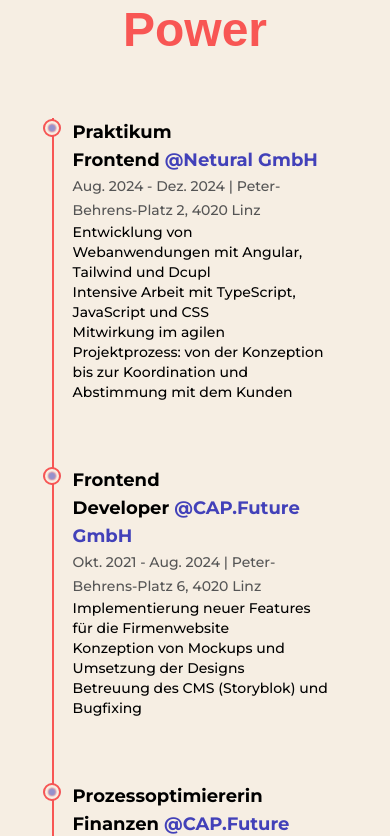
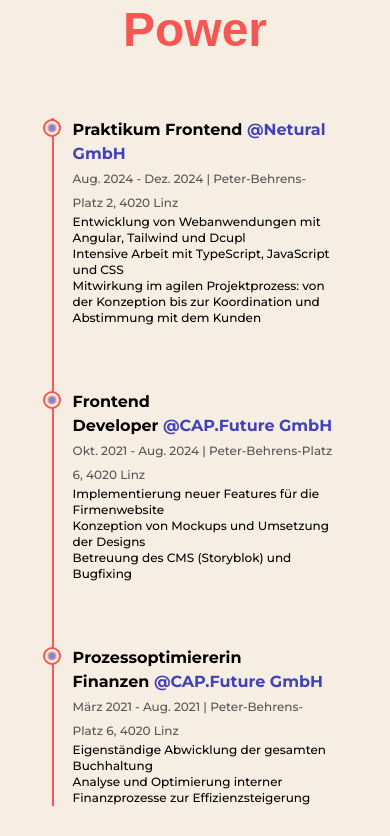
Before and after one commit to Ines2108/portfolio_new, a Next.js app: page /about in a window 390 px wide. Shown: the part 2489-3325 px from the top of the page. Built offline with nearby package versions, Linux system fonts and the light colour scheme; a web font is replaced by a local one.

Commit message:
Make about more responsive

```diff
--- a/src/components/Education.js
+++ b/src/components/Education.js
@@ -14,7 +14,7 @@
         initial={{ y: 50 }}
         whileInView={{ y: 0 }}
         transition={{ duration: 0.5, type: "spring" }}>
-        <h3 className="capitalize font-bold text-lg sm:text-xl md:text-2xl">
+        <h3 className="capitalize font-bold text-base sm:text-xl md:text-2xl">
           {education} &nbsp;
           <a
             href={schoolLink}
@@ -23,11 +23,11 @@
             @{school}
           </a>
         </h3>
-        <span className="capitalize font-medium text-dark/75 text-sm md:text-base">
+        <span className="capitalize font-medium text-dark/75 text-xs md:text-base">
           {time} | {address}
         </span>
         <p
-          className="font-medium w-full text-sm md:text-base"
+          className="font-medium w-full text-xs md:text-base"
           dangerouslySetInnerHTML={{ __html: note }}
         />
       </motion.div>
--- a/src/components/Experience.js
+++ b/src/components/Experience.js
@@ -14,7 +14,7 @@
         initial={{ y: 50 }}
         whileInView={{ y: 0 }}
         transition={{ duration: 0.5, type: "spring" }}>
-        <h3 className="capitalize font-bold text-lg sm:text-xl md:text-2xl">
+        <h3 className="capitalize font-bold text-base sm:text-xl md:text-2xl">
           {position}&nbsp;
           <a
             href={companyLink}
@@ -23,11 +23,11 @@
             @{company}
           </a>
         </h3>
-        <span className="capitalize font-medium text-dark/75 text-sm md:text-base">
+        <span className="capitalize font-medium text-dark/75 text-xs md:text-base">
           {time} | {address}
         </span>
         <p
-          className="font-medium w-full text-sm md:text-base"
+          className="font-medium w-full text-xs md:text-base"
           dangerouslySetInnerHTML={{ __html: work }}
         />
       </motion.div>
--- a/src/components/ProjectDetailLayout.js
+++ b/src/components/ProjectDetailLayout.js
@@ -12,11 +12,7 @@
   }
 );
 
-function useParallax(value, distance) {
-  return useTransform(value, [0, 1], [-distance, distance]);
-}
-
-function ScrollImage({ src, alt, index, containerRef, total }) {
+function ScrollImage({ src, alt, index, total }) {
   const ref = useRef(null);
 
   return (
```
